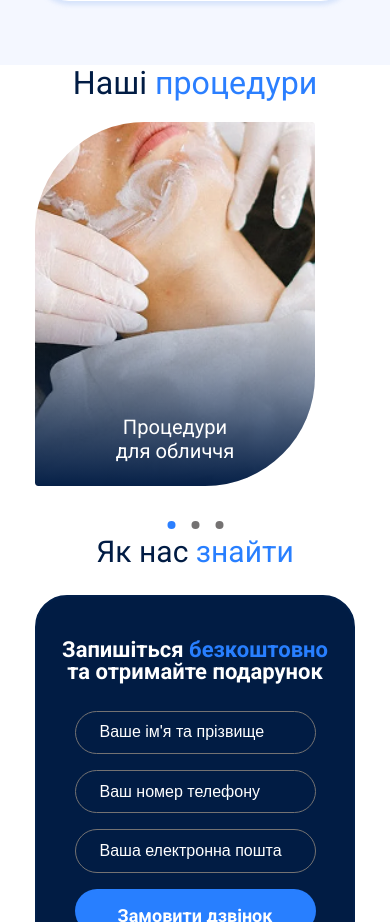
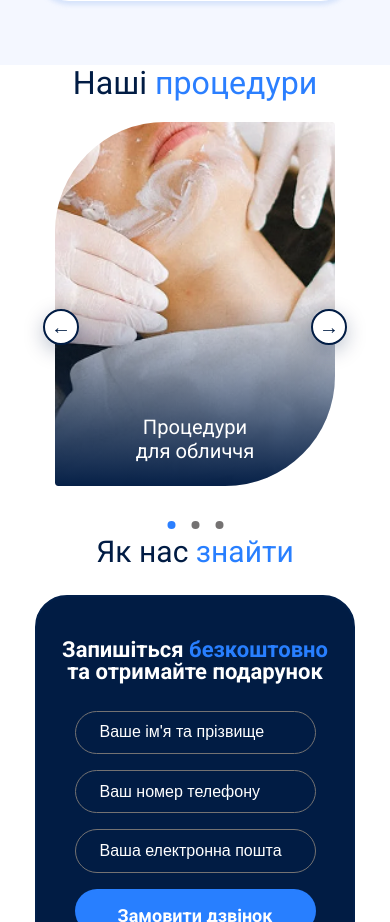
Before and after one commit to violetabarbutat-sys/genius-homework-4, a website: page index.html in a window 390 px wide. Shown: the part 1383-2305 px from the top of the page. Drawn offline with nearby package versions, Linux system fonts and the light colour scheme.

Commit message:
Show mobile procedure arrows

```diff
--- a/scss/components/_services.scss
+++ b/scss/components/_services.scss
@@ -290,7 +290,7 @@
   display: flex;
 }
 
-@media (max-width: 1279px) {
+@media (min-width: 768px) and (max-width: 1279px) {
   .services__button,
   .services__button.swiper-button-lock {
     display: none;
--- a/scss/layouts/_responsive.scss
+++ b/scss/layouts/_responsive.scss
@@ -46,7 +46,7 @@
   width: 280px;
   max-width: calc(100vw - 40px);
   height: 364px;
-  margin: 0;
+  margin: 0 auto;
   padding: 0;
 }
 
@@ -80,6 +80,29 @@
 
 .services__button {
   top: 56%;
+}
+
+.services__button,
+.services__button.swiper-button-lock {
+  display: flex;
+  width: 36px;
+  height: 36px;
+  font-size: 20px;
+}
+
+.services__button--prev {
+  left: 8px;
+}
+
+.services__button--next {
+  right: 8px;
+}
+
+@media (min-width: 768px) and (max-width: 1279px) {
+  .services__button,
+  .services__button.swiper-button-lock {
+    display: none;
+  }
 }
 
 .services__pagination {
```
Also changed, not shown: css/style.css.
